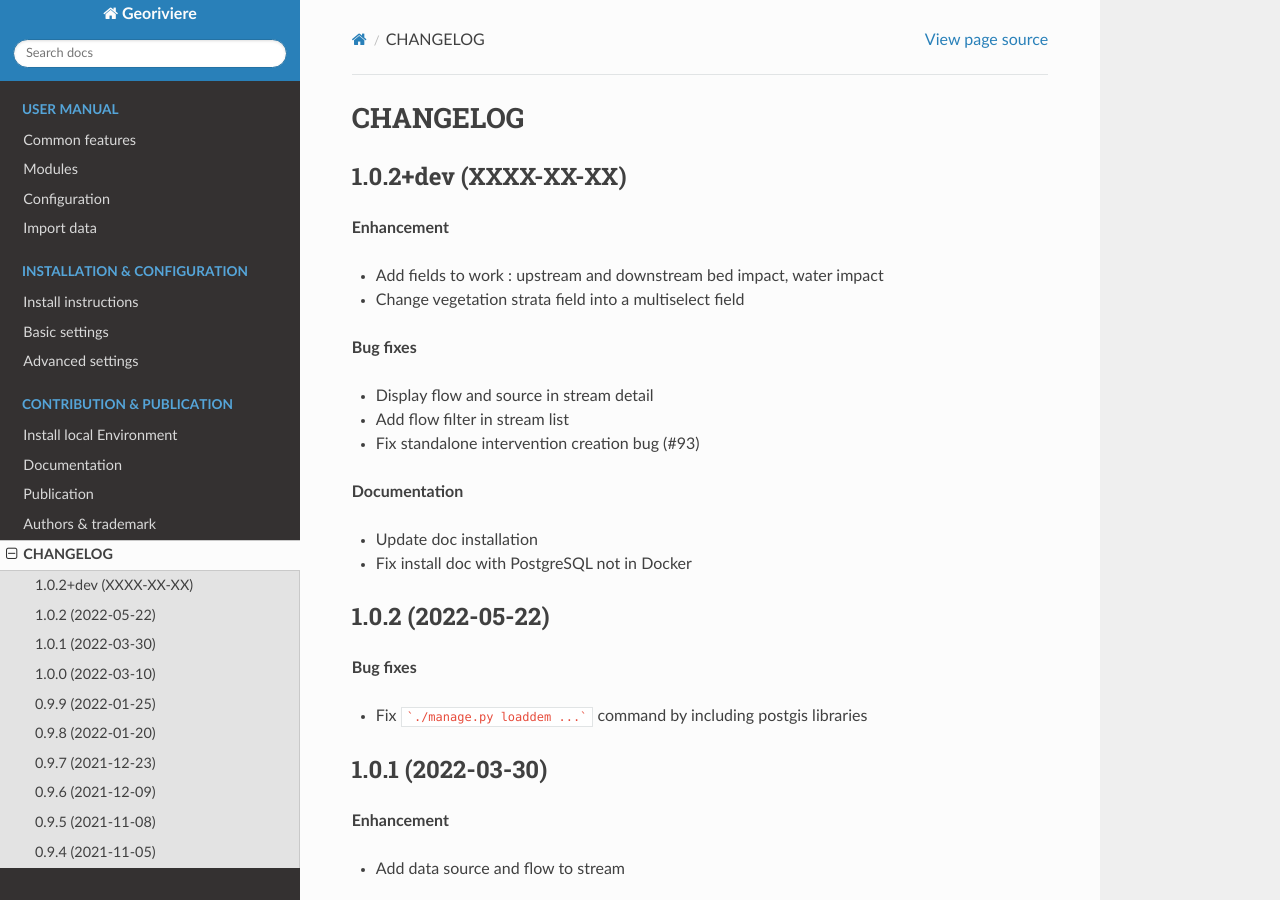
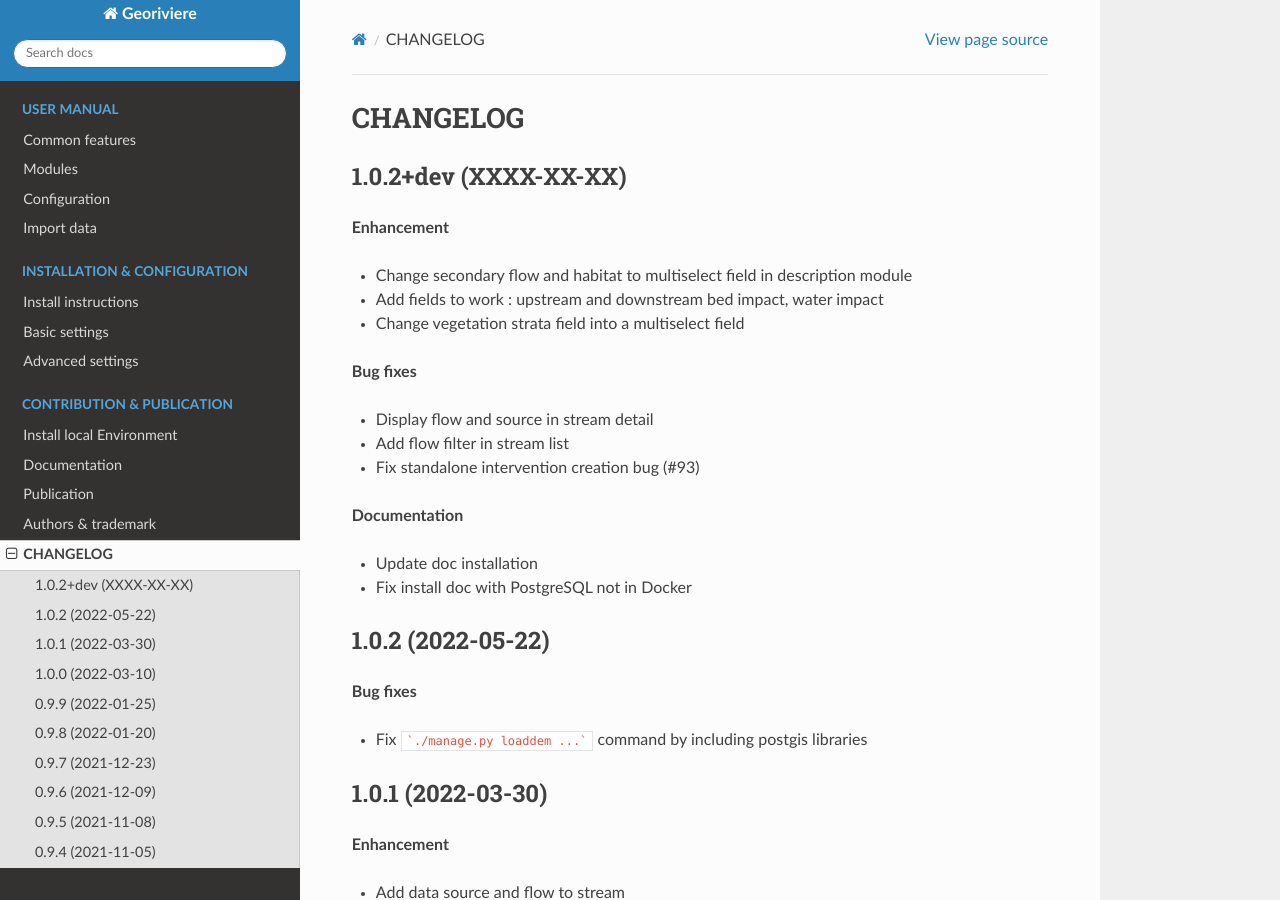
Before and after one commit to Georiviere/Georiviere-admin, a Sphinx documentation site: the page built from docs/changelog.rst, in a window 1280 px wide and 900 px high. Built offline with Sphinx 7.4.7 and the Read the Docs theme 2.0.0, drawn with Linux system fonts in a browser that asks for light colours; the version number could not be read and is left out.

Commit message:
Add changelog

```diff
--- a/docs/changelog.rst
+++ b/docs/changelog.rst
@@ -7,6 +7,7 @@ CHANGELOG
 
 **Enhancement**
 
+* Change secondary flow and habitat to multiselect field in description module
 * Add fields to work : upstream and downstream bed impact, water impact
 * Change vegetation strata field into a multiselect field
 
```
